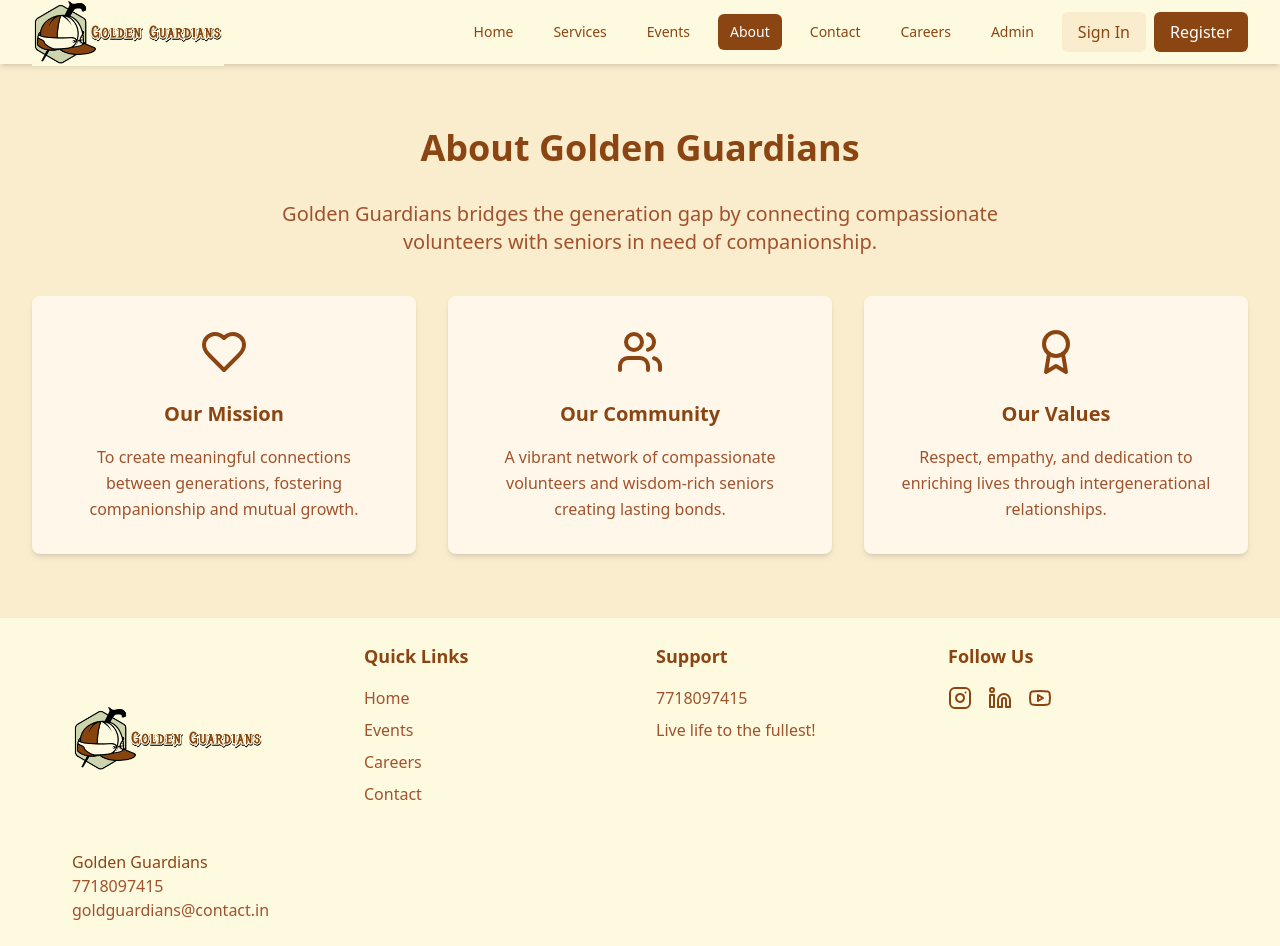
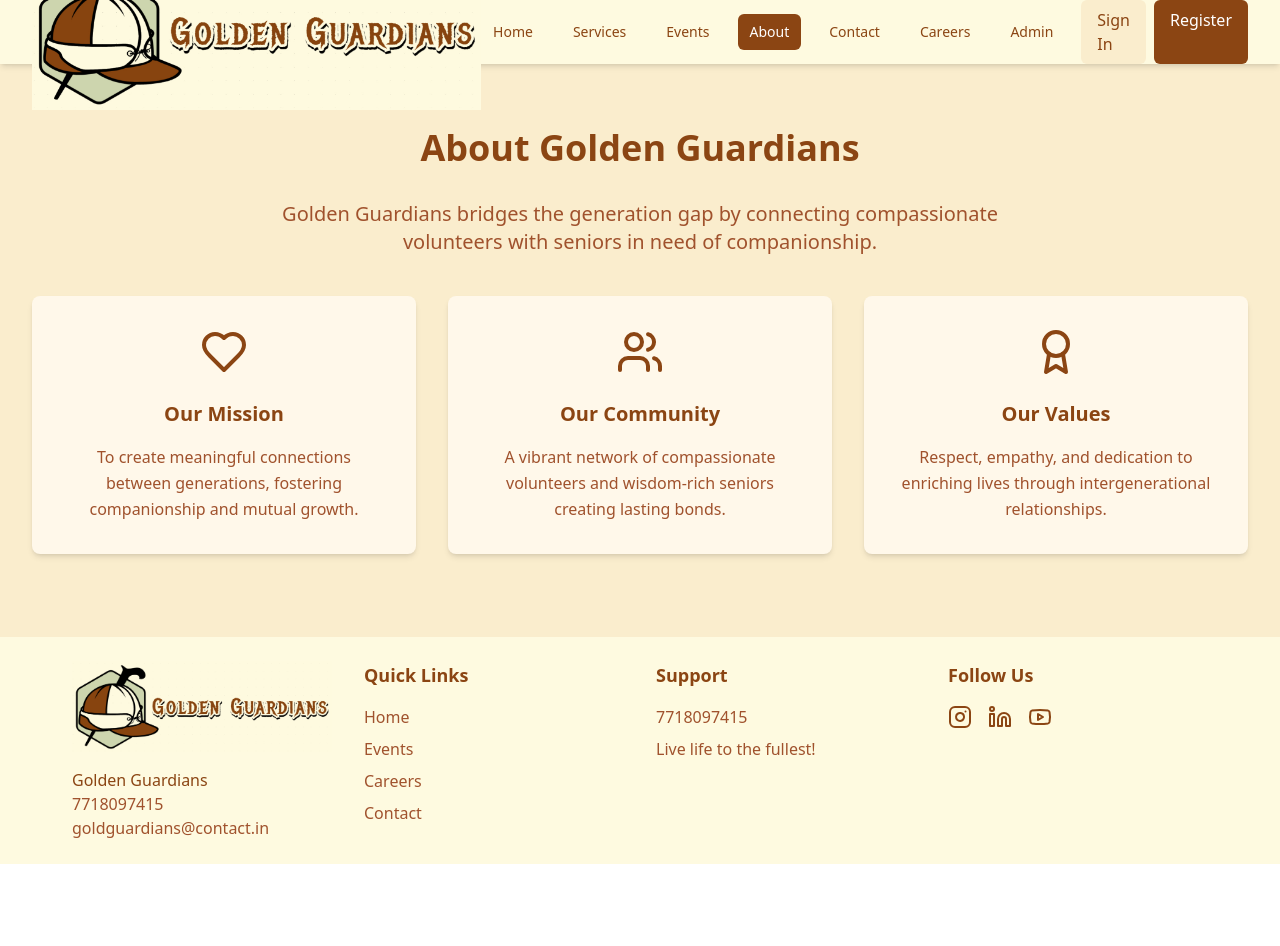
Before and after one commit to tawadesg20/goldenguardians, a React (Vite) app: page /about in a window 1280 px wide. After the commit the page ends 864 px from the top, so only its background shows below. Built offline with nearby package versions, Linux system fonts and the light colour scheme.

Commit message:
logo updated

```diff
--- a/src/components/Logo.jsx
+++ b/src/components/Logo.jsx
@@ -2,12 +2,13 @@ import React from 'react';
 
 const Logo = () => {
   return (
-    <div className="flex items-center space-x-3">
-      <div className="w-24 h-24 sm:w-28 sm:h-28 md:w-32 md:h-32 lg:w-36 lg:h-36 xl:w-48 xl:h-48">
+    <div className="flex items-center justify-center"> {/* Center the logo horizontally */}
+      <div className="max-w-[80vw] max-h-[20vh] sm:max-w-[70vw] sm:max-h-[25vh] md:max-w-[60vw] md:max-h-[30vh] lg:max-w-[50vw] lg:max-h-[35vh] xl:max-w-[40vw] xl:max-h-[40vh]">
+        {/* Use max-width and max-height with viewport units for responsiveness */}
         <img
           src="/images/image(1).jpg"
           alt="Golden Guardians Logo"
-          className="w-full h-full object-contain"
+          className="w-full h-auto object-contain" // Use h-auto to maintain aspect ratio
         />
       </div>
     </div>
```
